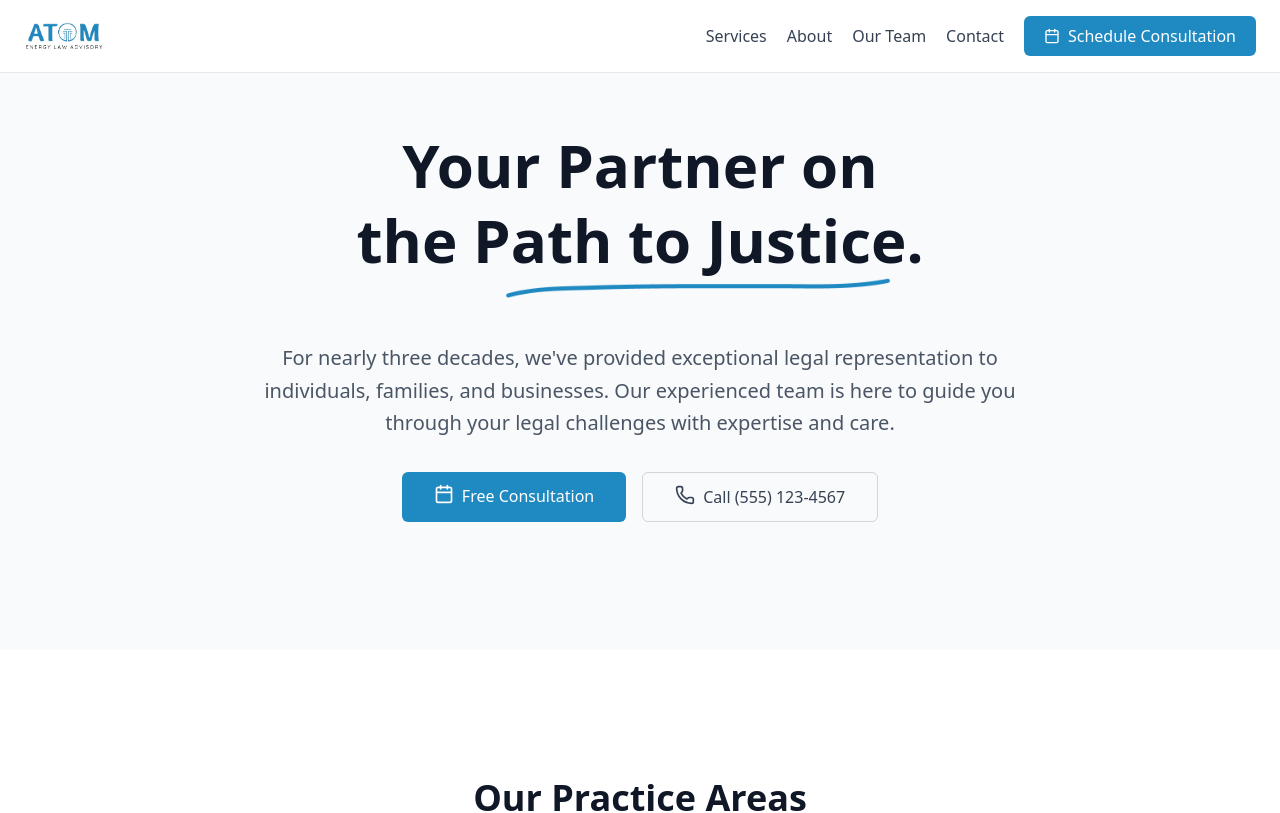
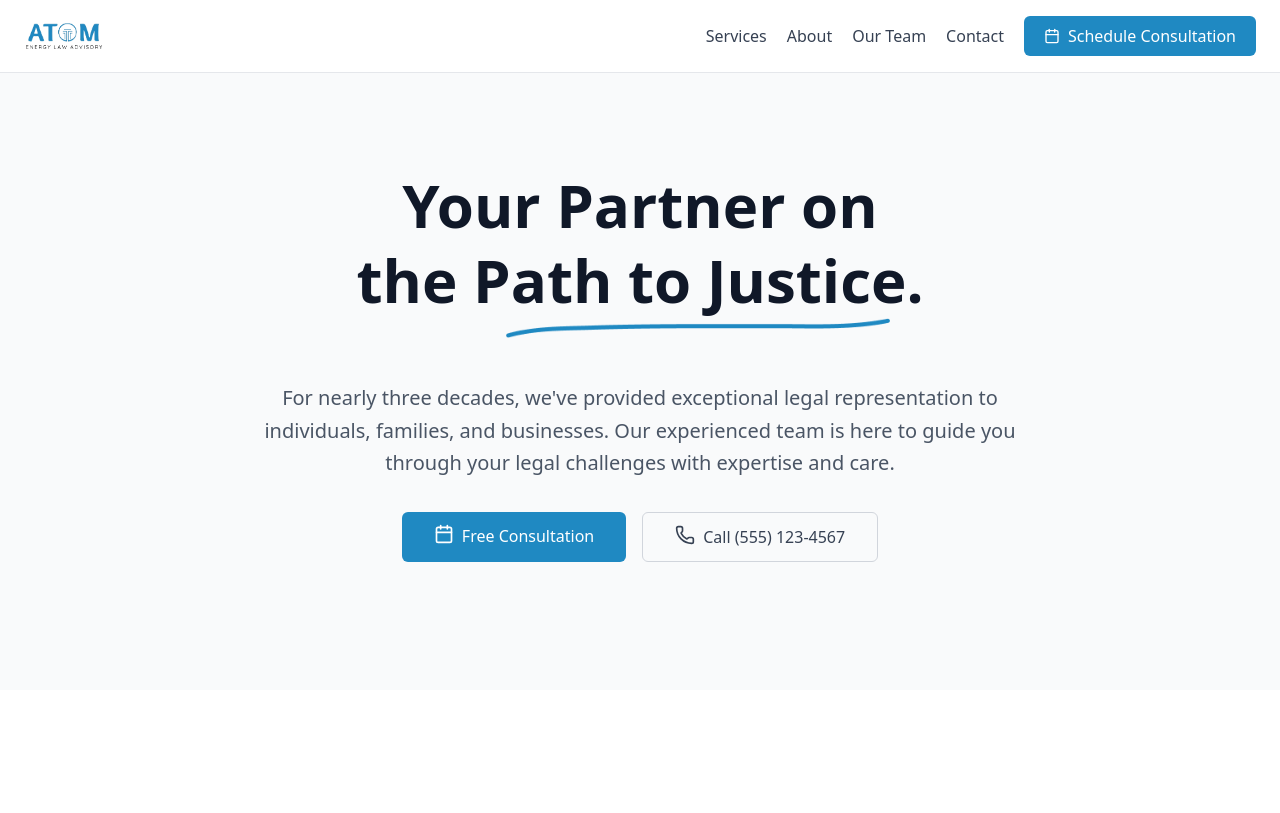
Before and after one commit to Obayuwana22/Atomlegal, a React (Vite) app: page / in a window 1280 px wide. Shown: the top 813 px of the page. Built offline with nearby package versions, Linux system fonts and the light colour scheme.

Commit message:
Add margin to hero

```diff
--- a/src/components/Contact.jsx
+++ b/src/components/Contact.jsx
@@ -186,7 +186,7 @@ const Contact = () => {
                   type="submit"
                   className="flex items-center justify-center gap-3 w-full bg-primary-clr hover:bg-primary-dull text-white font-semibold rounded-md py-2 cursor-pointer"
                 >
-                  <Calendar />
+                  <Calendar className="w-4 h-4"/>
                   Send Message
                 </button>
 
--- a/src/components/Hero.jsx
+++ b/src/components/Hero.jsx
@@ -5,14 +5,9 @@ import blueLine from "../assets/png/blue line.png";
 const Hero = () => {
   return (
     <section id="home" className="py-20 md:py-32 bg-gray-50">
-      <div className="container mx-auto px-6">
+      <div className="container mx-auto px-6 mt-10">
         <div className="max-w-4xl mx-auto text-center space-y-8">
           <div className="space-y-6">
-            {/* <div className="bg-blue-100 text-blue-900 border-blue-200 px-4 py-2">
-                  <Award className="w-4 h-4 mr-2" />
-                  Serving the Community Since 1995
-                </div> */}
-
             <h1 className="text-4xl md:text-6xl font-bold text-gray-900 leading-tight">
               Your Partner on
               <br />
```
